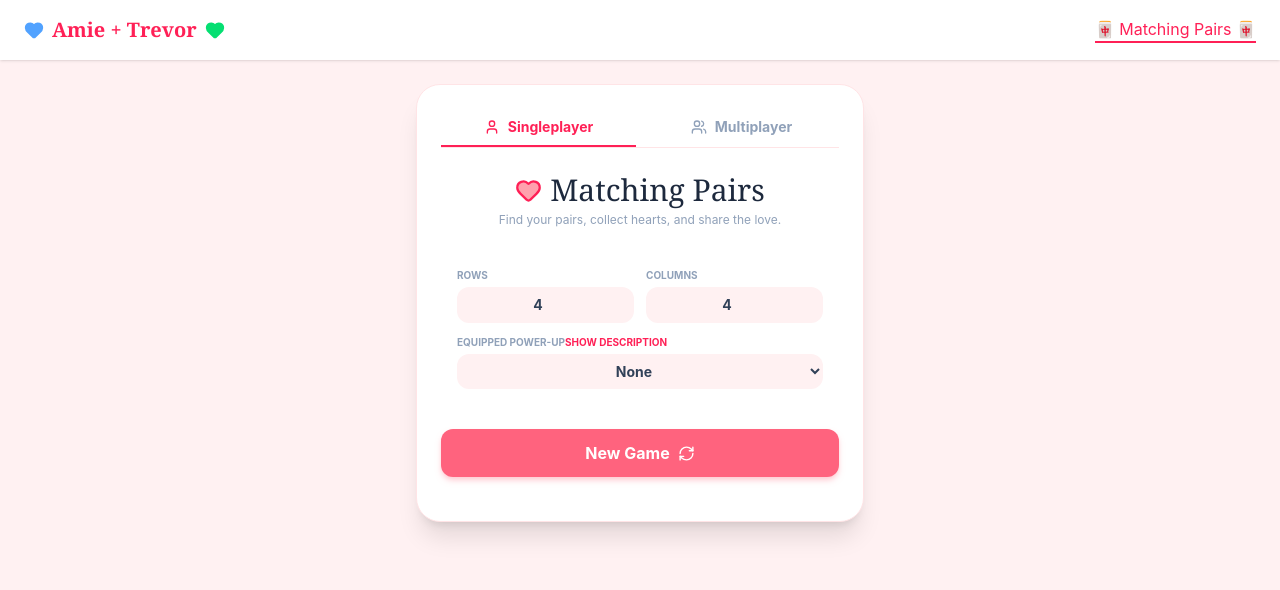
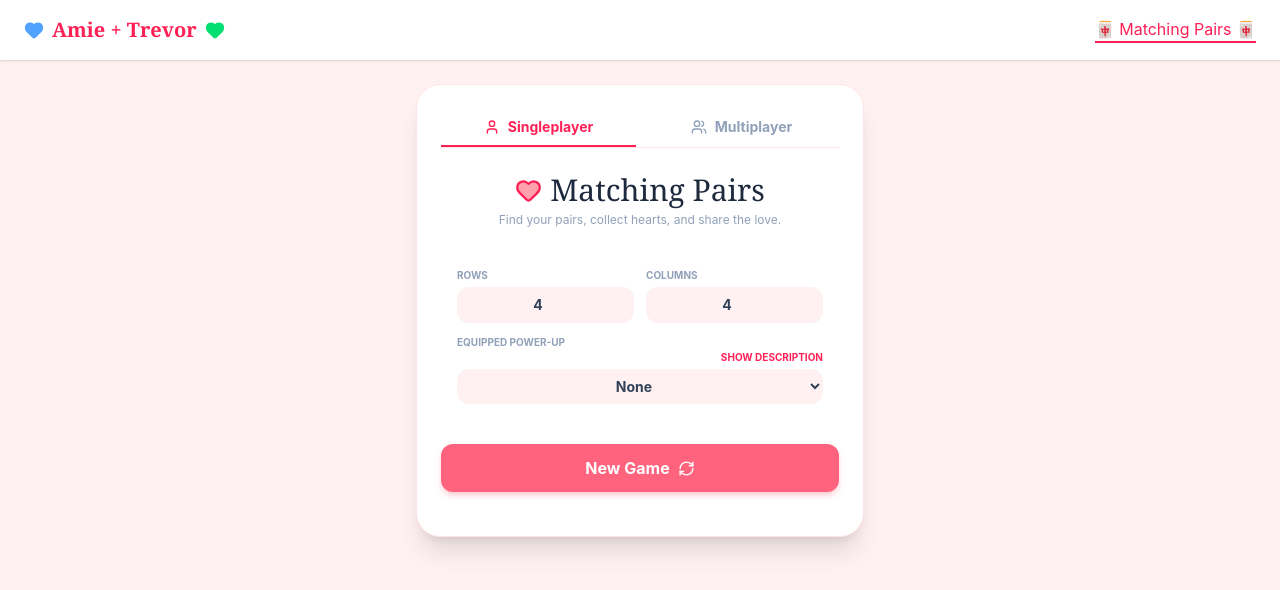
Before and after one commit to 4treess/amie, a React (Vite) app: page /matching-pairs in a window 1280 px wide. Shown: the top 590 px of the page. Built offline with nearby package versions, Linux system fonts and the light colour scheme.

Commit message:
fixing one such issue

```diff
--- a/src/MatchingPairs.jsx
+++ b/src/MatchingPairs.jsx
@@ -558,7 +558,7 @@ const MatchingPairs = () => {
                     <button
                       type="button"
                       onClick={() => setShowDescription((prev) => !prev)}
-                      className="text-[10px] font-bold uppercase text-rose-500 hover:text-rose-600 transition-colors cursor-pointer outline-none"
+                      className="text-[10px] font-bold uppercase text-rose-500 hover:text-rose-600 transition-colors cursor-pointer outline-none text-right w-full"
                     >
                       {showDescription ? "Hide Description" : "Show Description"}
                     </button>
@@ -573,7 +573,7 @@ const MatchingPairs = () => {
                     </select>
                     {/* CONDITIONAL DESCRIPTION DISPLAY */}
                     {showDescription && (
-                      <div className="mt-2 p-2.5 bg-rose-50/80 border border-rose-100 rounded-xl text-xs text-slate-600 animate-fadeIn">
+                      <div className="mt-2 p-2.5 bg-rose-50/80 border border-rose-100 rounded-xl text-xs normal-case text-slate-600 font-light animate-fadeIn">
                         <span className="font-bold text-rose-500 block mb-0.5">
                           {selectedPowerUp.type}
                         </span>
```
